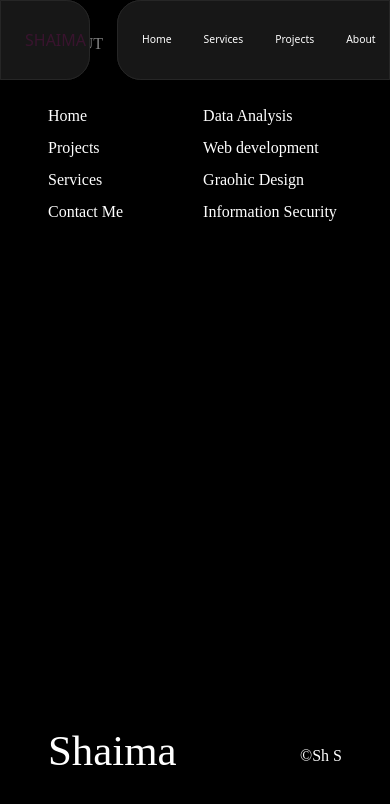
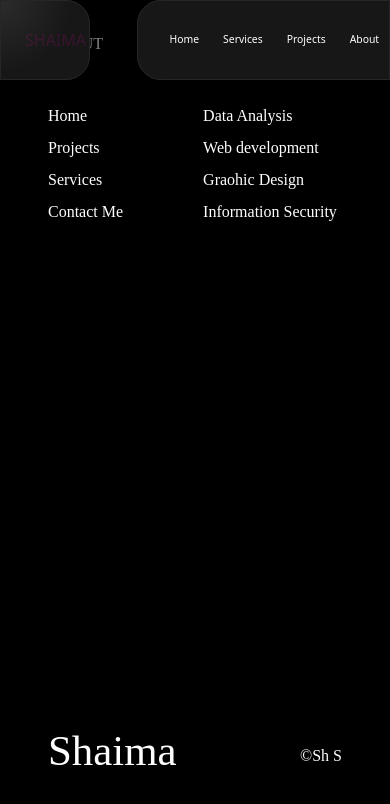
Before and after one commit to shim079/mysite, a Next.js app: page /mysite/Header in a window 390 px wide. Shown: the top 804 px of the page. Built offline with nearby package versions, Linux system fonts and the light colour scheme.

Commit message:
Update Navbar.jsx

```diff
--- a/app/Header/Navbar.jsx
+++ b/app/Header/Navbar.jsx
@@ -35,11 +35,11 @@ export default function Navbar() {
 
     {/* RIGHT: Navigation Links */}
     <SpotlightCard
-      className={`right-0 w-[70vw] sm:w-[500px] h-20 rounded-l-3xl fixed top-0 z-50 flex items-center px-4 sm:px-6 md:px-9 backdrop-blur-md bg-[#4e4e5a62] transition-transform duration-300 ease-in-out ${
+      className={`right-0 w-[65vw] sm:w-[500px] h-20 rounded-l-3xl fixed top-0 z-50 flex items-center px-6 sm:px-6 md:px-9 backdrop-blur-md bg-[#4e4e5a62] transition-transform duration-300 ease-in-out ${
         showNavbar ? 'translate-x-0' : 'translate-x-full'
       }`}
     >
-      <div className=" md:flex ml-auto space-x-4 font-light font-sans text-[0.65rem] sm:text-[1rem] md:text-sm lg:text-base">
+      <div className=" md:flex ml-auto space-x-2 font-light font-sans text-[0.65rem] sm:text-[1rem] md:text-sm lg:text-base">
                     <a href='./' className='text-white  hover:text-black rounded-lg p-2'>
                         Home
                     </a>
```
